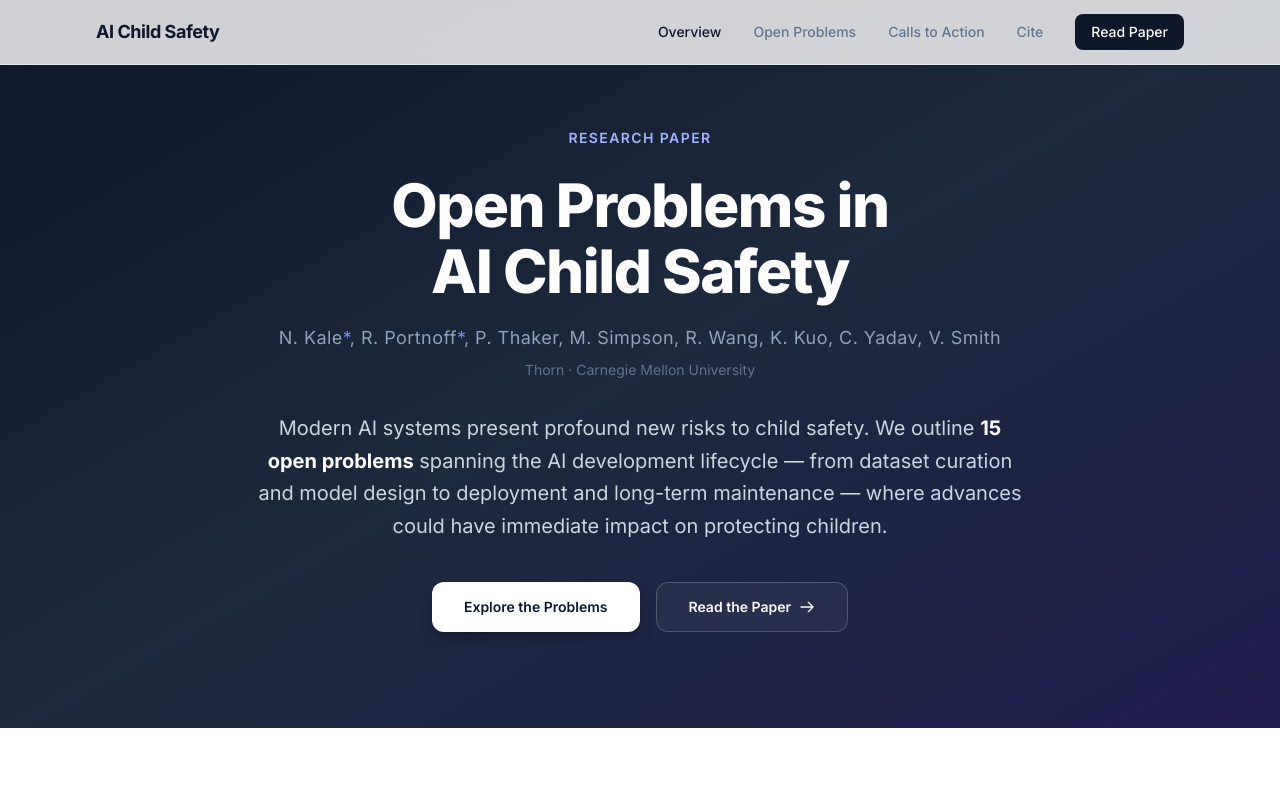
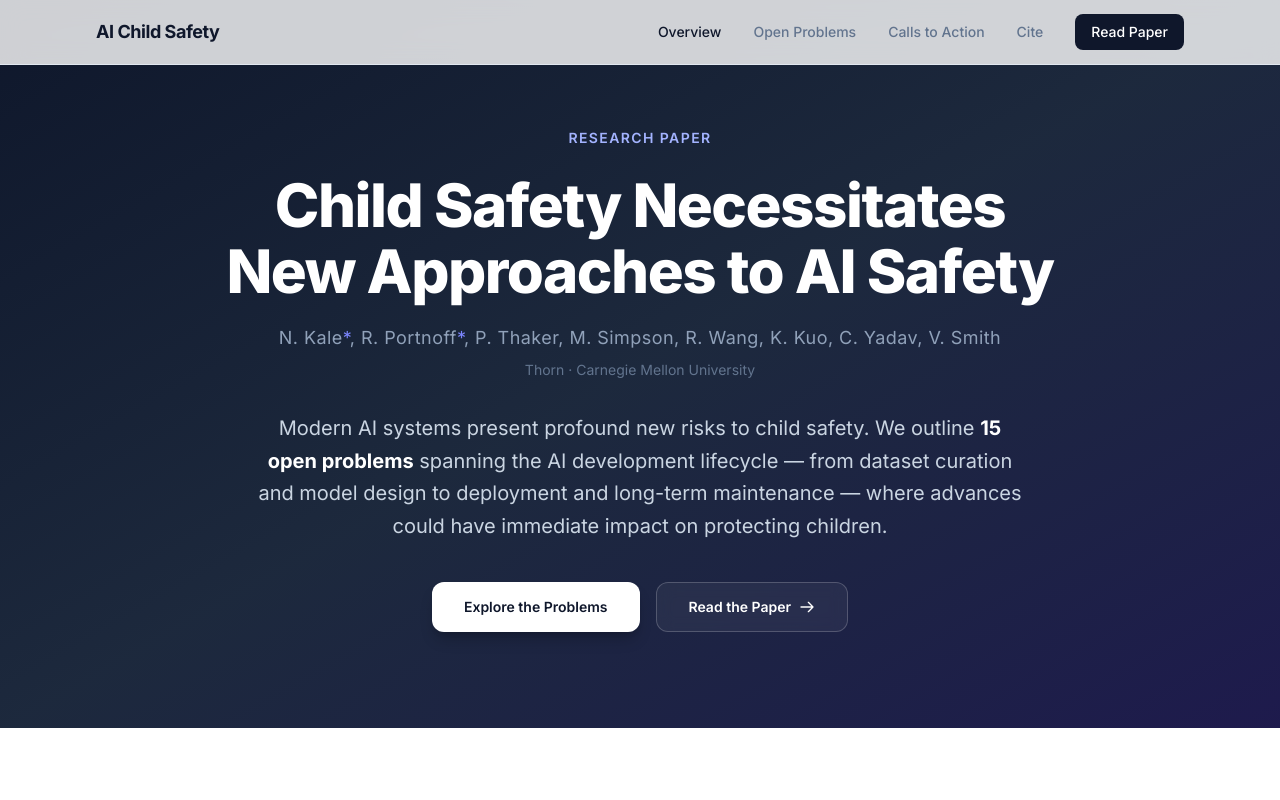
Before and after one commit to aichildsafety/aichildsafety.github.io, a website built with Vite: page index.html in a window 1280 px wide. Shown: the top 800 px of the page. Built offline with nearby package versions, Linux system fonts and the light colour scheme.

Commit message:
Modifying title phrasing

```diff
--- a/index.html
+++ b/index.html
@@ -3,7 +3,7 @@
 <head>
   <meta charset="UTF-8" />
   <meta name="viewport" content="width=device-width, initial-scale=1.0" />
-  <title>Open Problems in AI Child Safety</title>
+  <title>Child Safety Necessitates New Approaches to AI Safety</title>
   <meta name="description" content="15 open research problems in AI child safety, spanning model development, deployment, and maintenance." />
   <link rel="preconnect" href="https://fonts.googleapis.com" />
   <link rel="preconnect" href="https://fonts.gstatic.com" crossorigin />
@@ -47,7 +47,7 @@
     <div class="relative max-w-4xl mx-auto px-4 sm:px-6 lg:px-8 text-center">
       <p class="text-indigo-300 font-semibold text-sm tracking-widest uppercase mb-6">Research Paper</p>
       <h1 class="text-4xl sm:text-5xl lg:text-6xl font-extrabold tracking-tight leading-[1.1]">
-        Open Problems in<br />AI Child Safety
+      Child Safety Necessitates<br />New Approaches to AI Safety
       </h1>
       <p class="mt-5 text-base sm:text-lg text-slate-400 tracking-wide">
         N.&nbsp;Kale<span class="text-indigo-400">*</span>,
@@ -889,7 +889,7 @@
           </button>
         </div>
         <pre id="bibtex-content" class="p-5 text-sm text-slate-700 overflow-x-auto leading-relaxed">@article{openproblemschildsafety2026,
-  title={Open Problems in AI Child Safety},
+  title={Child Safety Necessitates New Approaches to AI Safety},
   author={Kale*, Neil and Portnoff*, Rebecca and Thaker, Pratiksha and Simpson, Michael and Wang, Rob and Kuo, Kevin and Yadav, Chhavi and Smith, Virginia},
   year={2026},
   url={https://papers.ssrn.com/sol3/papers.cfm?abstract_id=6206860},
@@ -904,7 +904,7 @@
     <div class="max-w-6xl mx-auto px-4 sm:px-6 lg:px-8">
       <div class="flex flex-col md:flex-row justify-between items-center gap-6">
         <div class="text-center md:text-left">
-          <p class="font-semibold text-white text-lg mb-1">Open Problems in AI Child Safety</p>
+          <p class="font-semibold text-white text-lg mb-1">Child Safety Necessitates New Approaches to AI Safety</p>
           <p class="text-sm">Bridging AI safety research and child protection.</p>
         </div>
         <div class="flex gap-6 text-sm">
```
